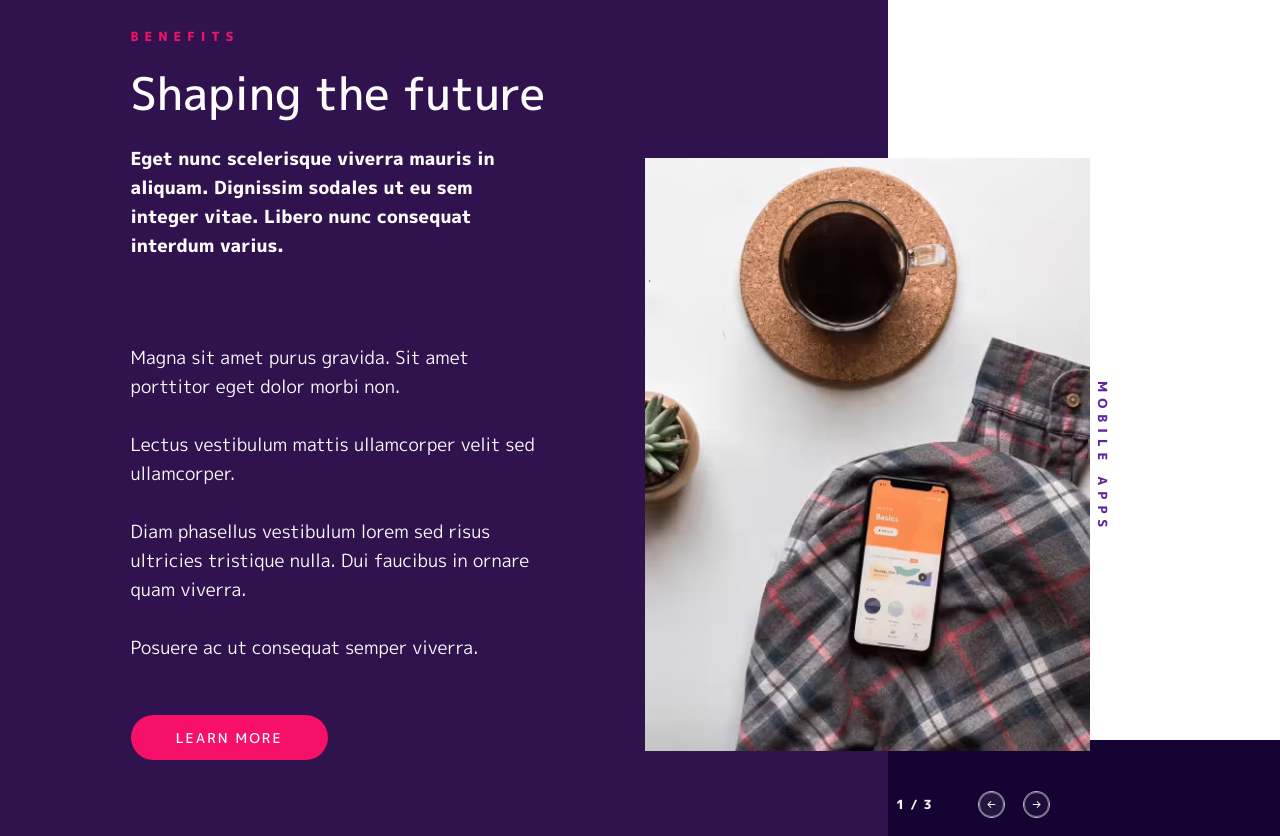
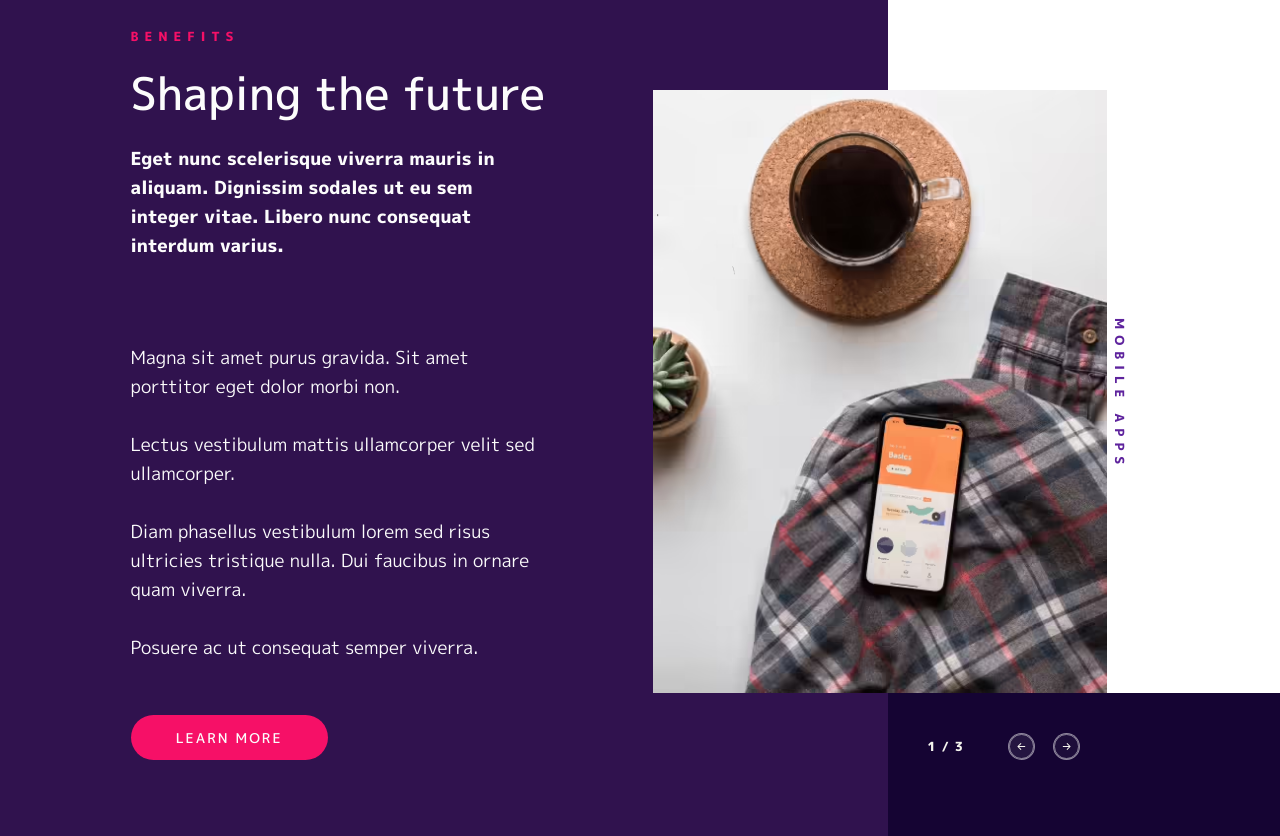
Before and after one commit to vadimrahmanov/Lopper, a website: page source/index.html in a window 1280 px wide. Shown: the part 1784-2620 px from the top of the page. Drawn offline with Linux system fonts and the light colour scheme; files that its build step writes are made by us from their sources; files whose address does not match are found by name; a web font is replaced by a local one.

Commit message:
Final Website

```diff
--- a/source/sass/blocks/features.scss
+++ b/source/sass/blocks/features.scss
@@ -8,13 +8,12 @@
   margin: 0 auto;
   padding-left: 10.2%;
   background:
-    linear-gradient(to right, #30124e 100%, #ffffff 0%) no-repeat,
-    linear-gradient(to top, #150433 19.6%, #ffffff 0%);
-  background-size: 69.4% auto;
+    linear-gradient(to right, #30124e 100%, #ffffff 0%) repeat-y,
+    linear-gradient(to top, #150433 19.6%, #ffffff 0%) repeat-x;
+  background-size: 69.4% 100%;
   box-sizing: border-box;
   padding-top: 120px;
-  padding-right: 147px;
-  padding-bottom: 131px;
+  padding-right: 10.2%;
 }
 
 .features__content-container {
@@ -25,7 +24,8 @@
 }
 
 .features__content {
-  width: 52%;
+  width: 51%;
+  min-height: 830px;
 }
 
 .features__title {
@@ -55,7 +55,7 @@
   line-height: 29px;
   color: $white;
   margin: 0;
-  width: 78%;
+  width: 79%;
   padding-top: 17px;
 }
 
@@ -88,7 +88,7 @@
   width: 48.7%;
   position: absolute;
   right: 0;
-  bottom: 0;
+  bottom: 131px;
 }
 
 .features__slider article {
@@ -99,11 +99,12 @@
 
 .features__slider-image {
   width: 100%;
+  display: flex;
 }
 
 .features__slider-image img {
   width: 100%;
-  height: 100%;
+  height: 99%;
   max-width: 460px;
 }
 
@@ -122,16 +123,13 @@
 
 .swiper-controls {
   display: flex;
-  justify-content: flex-end;
-  margin-right: 17%;
+  padding-left: 52.6%;
   padding-top: 34px;
 }
 
 .swiper-button {
-  width: 72px;
   display: flex;
-  justify-content: space-between;
-  margin-left: 27px;
+  margin-left: 26px;
 }
 
 .swiper-button__btn {
@@ -141,6 +139,7 @@
   border: 1px solid rgba(255, 255, 255, 0.5);
   border-radius: 50%;
   cursor: pointer;
+  background-repeat: no-repeat;
 
   &:hover {
     border: 2px solid $pink;
@@ -152,6 +151,7 @@
 
   &--next {
     background-image: url("../img/arrow-next.svg");
+    margin-left: 18px;
   }
 }
 
@@ -189,6 +189,7 @@
 
   .features__content {
     width: 100%;
+    min-height: initial;
   }
 
   .features__subtitle {
@@ -242,6 +243,7 @@
     margin-right: 0;
     justify-content: center;
     padding-top: 5px;
+    padding-left: 0;
   }
 }
 
```
Also changed, not shown: build/css/style.css, build/css/style.min.css, source/js/vendors/styles.css, 1 other file.
